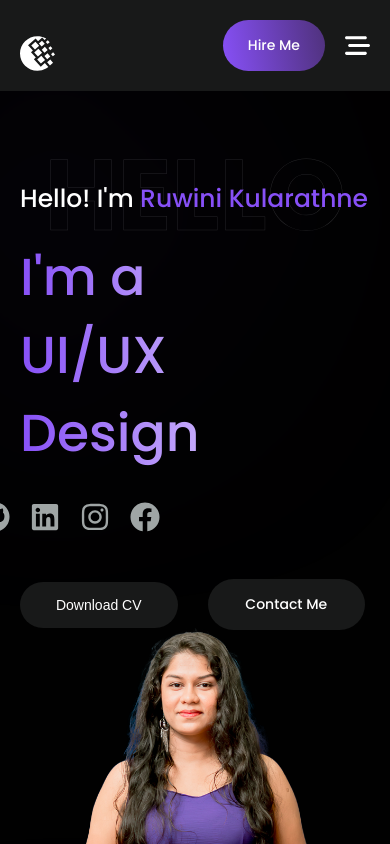
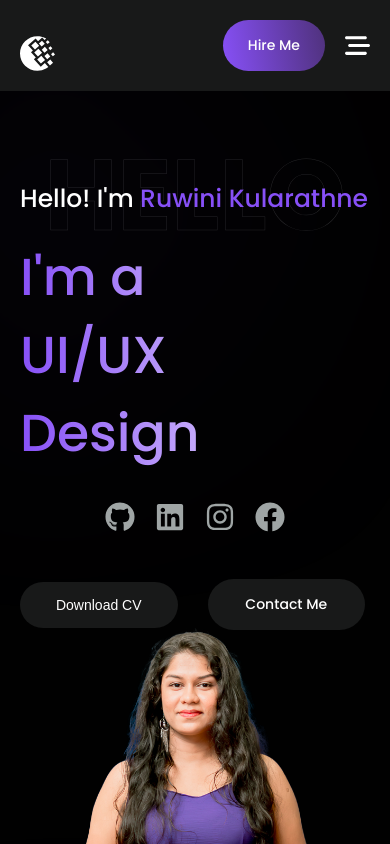
Before and after one commit to ruwinikularathne/My-Portfolio, a React (Create React App) app: page / in a window 390 px wide. Shown: the top 844 px of the page. Built offline with nearby package versions, Linux system fonts and the light colour scheme.

Commit message:
made the social media icons mobile responsive

```diff
--- a/src/components/Footer/Footer.css
+++ b/src/components/Footer/Footer.css
@@ -47,3 +47,24 @@
     font-size: 0.8rem;
     color: var(--color-muted);
 }
+
+@media (max-width: 768px) {
+    .footer_content {
+        padding: 20px;
+    }
+
+    .contact_info p,
+    .social_links a {
+        font-size: 0.9rem;
+        margin: 15px 0;
+    }
+
+    .social_links {
+        flex-direction: column;
+        gap: 10px;
+    }
+
+    .copyright p {
+        font-size: 0.7rem;
+    }
+}
--- a/src/components/Header/Header.css
+++ b/src/components/Header/Header.css
@@ -163,4 +163,8 @@
         width: 45%;
         padding: 15px;
     }
+    .social-icons {
+        justify-content: center;
+        margin-left: 0;
+    }
 }
--- a/src/index.css
+++ b/src/index.css
@@ -6,7 +6,6 @@
     --color-secondary: rgba(28, 20, 5, 0.777);
     --color-text: #fff;
     --color-muted: #9fa5a5;
-    --color-success: #33c648;
     --color-white: #ffffff;
     --color-ui-1: rgb(1,1,1);
     --color-ui-2: rgb(24,25,25);
```
